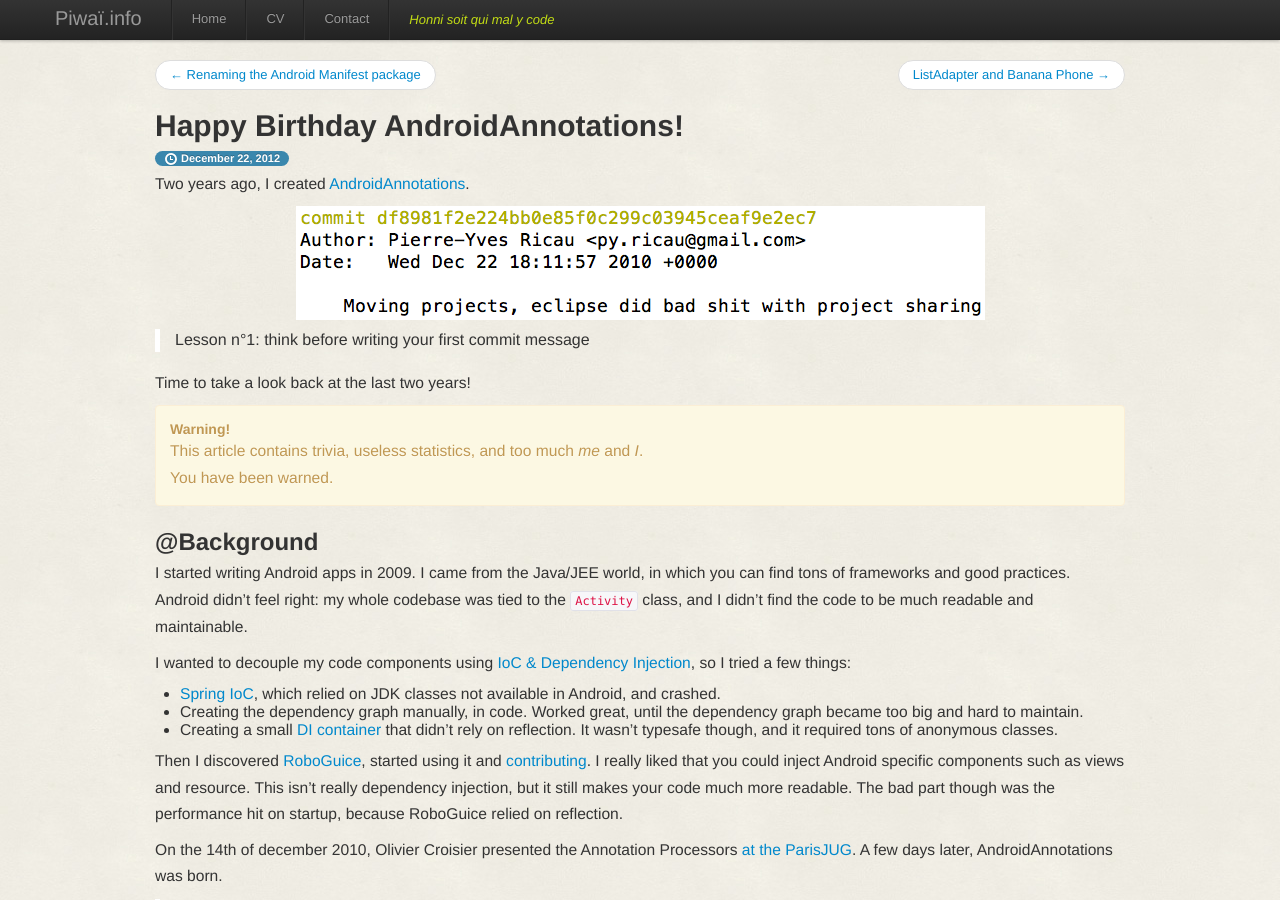
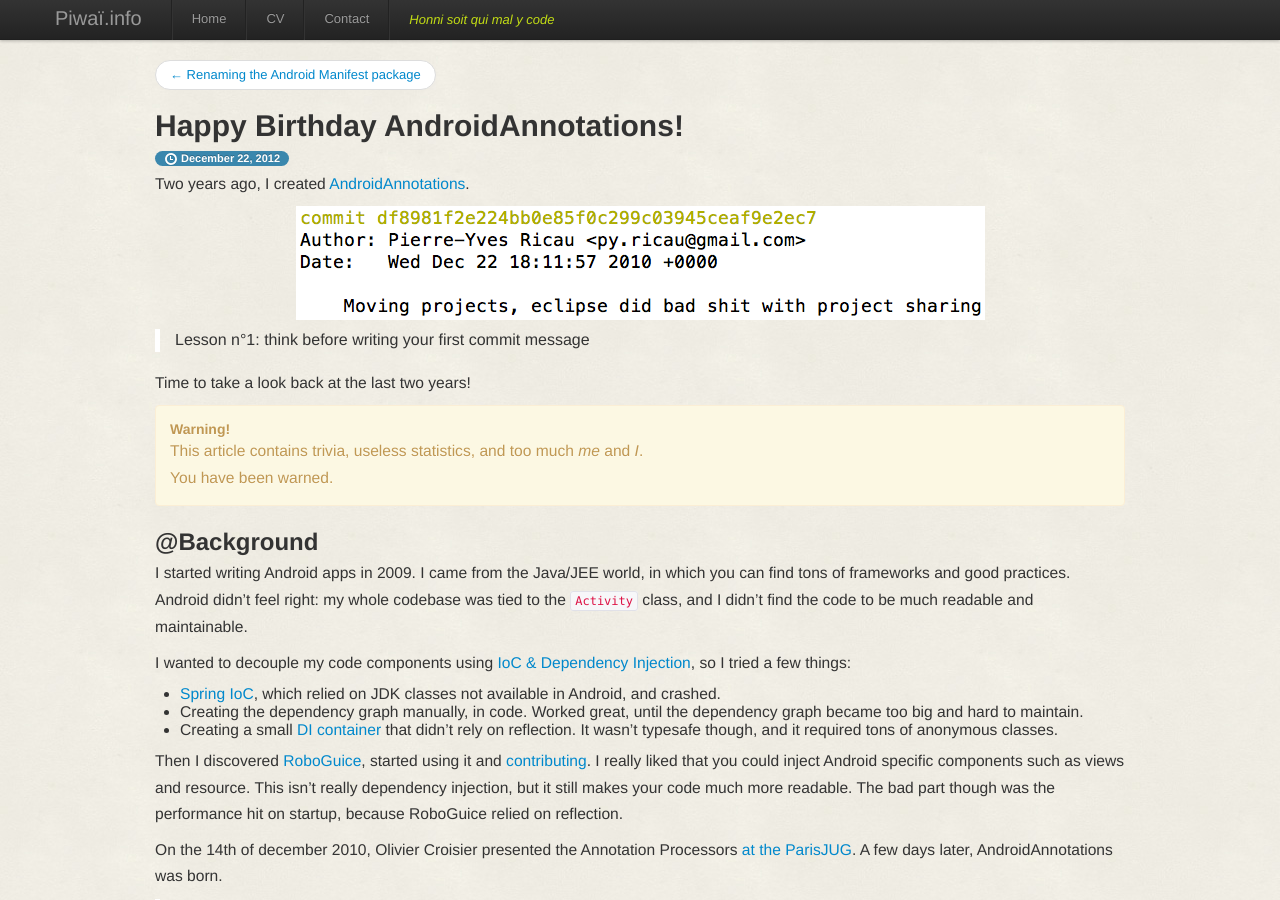
Before and after one commit to pyricau/pyricau.github.com, a Jekyll site: the page built from _posts/2012-12-22-happy-birthday-androidannotations.markdown, in a window 1280 px wide and 900 px high. Built offline with Jekyll 4.4.1, drawn with Linux system fonts in a browser that asks for light colours; Markdown is read by kramdown in place of the engine named in the settings; some of the changed text lies outside the part shown.

Commit message:
removing drafts from navigation next

```diff
--- a/_includes/post_navigate.html
+++ b/_includes/post_navigate.html
@@ -5,8 +5,10 @@
   </li>
 {% endif %}
 {% if page.next.url %}
+{% unless page.next.draft %}
   <li class="next">
     <a href="{{ page.next.url }}" title="{{ page.next.title }}">{{ page.next.title }} &rarr;</a>
   </li>
+{% endunless %}
 {% endif %}
 </ul>
```
